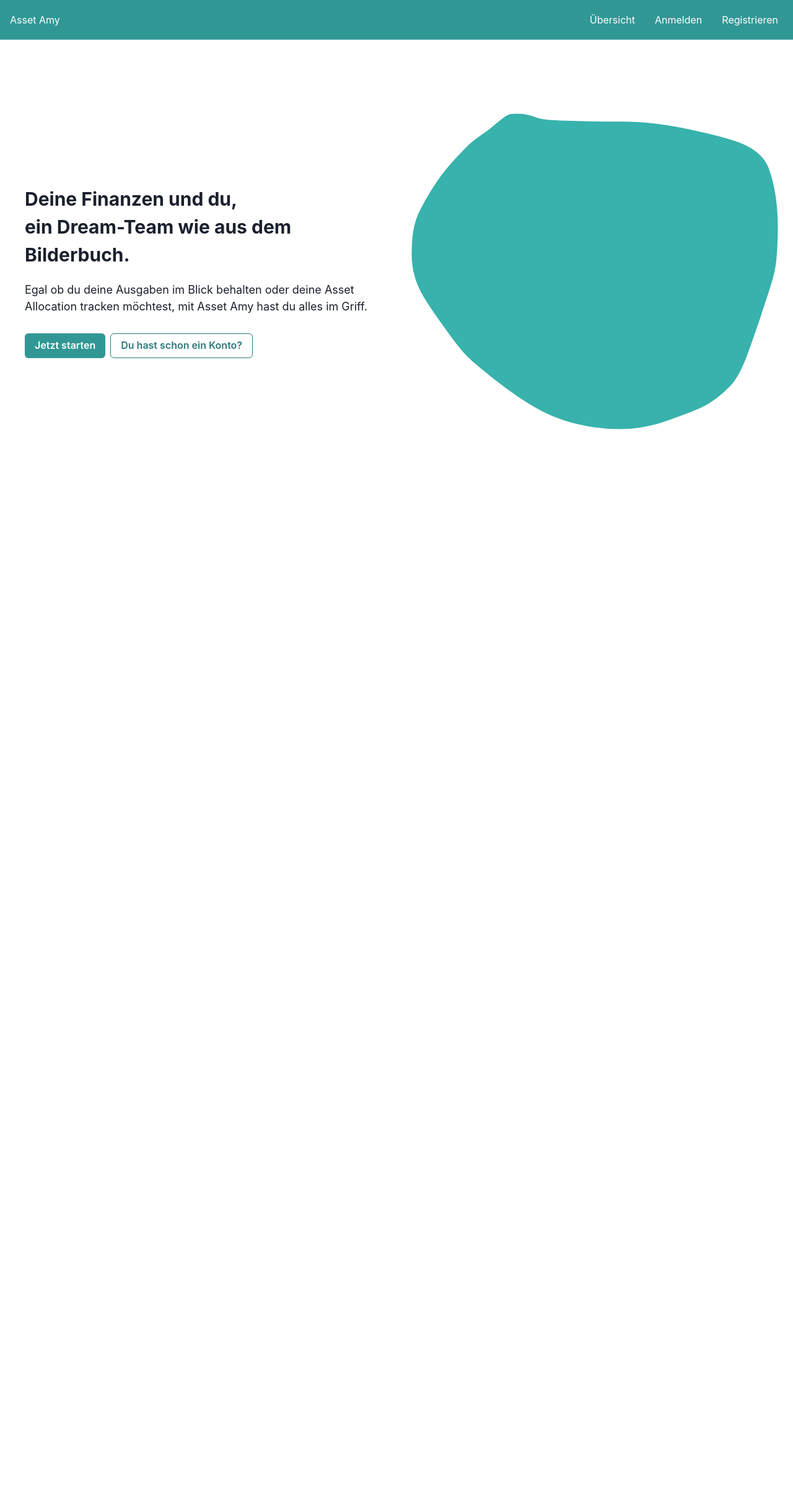
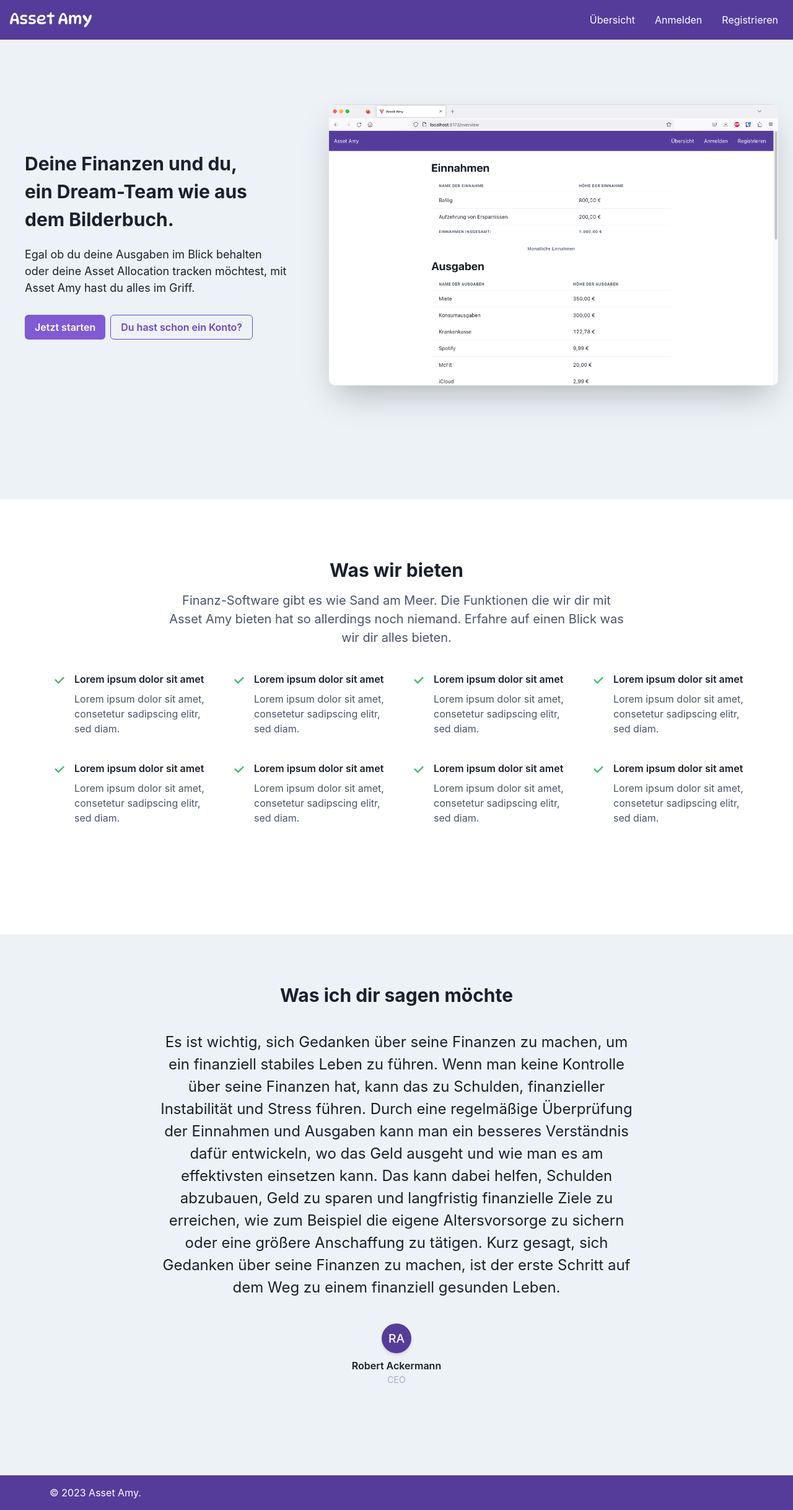
Before and after one commit to batzlov/asset-amy, a React (Vite) app in the folder frontend/: page / in a window 1280 px wide. Shown: the whole page at 62% size. Before the commit the page ends 812 px from the top, so only its background shows below. Built offline with nearby package versions, Linux system fonts and the light colour scheme.

Commit message:
working mainly on landing page

```diff
--- a/frontend/src/components/NavBar.tsx
+++ b/frontend/src/components/NavBar.tsx
@@ -4,6 +4,7 @@ import {
     Flex,
     HStack,
     IconButton,
+    Image,
     Link,
     Stack,
     useColorModeValue,
@@ -33,7 +34,7 @@ const NavLink = ({ children, to }: { children: ReactNode; to: string }) => (
         rounded={"md"}
         _hover={{
             textDecoration: "none",
-            bg: useColorModeValue("teal.300", "gray.700"),
+            bg: useColorModeValue("purple.600", "gray.700"),
         }}
         to={to}
     >
@@ -47,7 +48,7 @@ export default function NavBar() {
     return (
         <>
             <Box
-                bg={useColorModeValue("teal.500", "gray.900")}
+                bg={useColorModeValue("purple.700", "gray.900")}
                 px={4}
                 color="white"
             >
@@ -56,8 +57,13 @@ export default function NavBar() {
                     alignItems={"center"}
                     justifyContent={"space-between"}
                 >
-                    <HStack spacing={8} alignItems={"center"}>
-                        <Box>Asset Amy</Box>
+                    <HStack>
+                        <Image
+                            maxH="25px"
+                            objectFit="contain"
+                            src="/asset-amy-logo.png"
+                            alt="Asset Amy Logo"
+                        />
                     </HStack>
                     <HStack
                         as={"nav"}
@@ -75,6 +81,8 @@ export default function NavBar() {
                         icon={isOpen ? <CloseIcon /> : <HamburgerIcon />}
                         aria-label={"Open Menu"}
                         display={{ md: "none" }}
+                        _hover={{ bgColor: "purple.600" }}
+                        bg={useColorModeValue("purple.700", "gray.900")}
                         onClick={isOpen ? onClose : onOpen}
                     />
                 </Flex>
--- a/frontend/src/pages/Landing.tsx
+++ b/frontend/src/pages/Landing.tsx
@@ -1,21 +1,41 @@
+import { CheckIcon } from "@chakra-ui/icons";
 import {
+    Avatar,
+    Box,
     Button,
     Container,
     Grid,
     GridItem,
     Heading,
+    HStack,
+    Icon,
     Image,
+    SimpleGrid,
     Stack,
     Text,
+    useColorModeValue,
+    VStack,
 } from "@chakra-ui/react";
+
+const features = Array.apply(null, Array(8)).map(function (x, i) {
+    return {
+        id: i,
+        title: "Lorem ipsum dolor sit amet",
+        text: "Lorem ipsum dolor sit amet, consetetur sadipscing elitr, sed diam.",
+    };
+});
 
 export default function Landing() {
     return (
+        <>
             <Grid
                 as="main"
-            minHeight="90vh"
-            w="100vw"
-            templateColumns="repeat(6, 1fr)"
+                pt={20}
+                pb={40}
+                bgColor="gray.100"
+                templateColumns="repeat(10, 1fr)"
+                justifyContent="space-evenly"
+                display="flex"
             >
                 <GridItem
                     alignItems="center"
@@ -23,8 +43,8 @@ export default function Landing() {
                     justifyContent="center"
                     p={6}
                     colSpan={{
-                    base: 6,
-                    lg: 3,
+                        base: 10,
+                        lg: 4,
                     }}
                 >
                     <Container>
@@ -35,13 +55,13 @@ export default function Landing() {
                             ein Dream-Team wie aus dem Bilderbuch.
                         </Heading>
                         <Text mt="20px" fontSize="large">
-                        Egal ob du deine Ausgaben im Blick behalten oder deine
-                        Asset Allocation tracken möchtest, mit Asset Amy hast du
-                        alles im Griff.
+                            Egal ob du deine Ausgaben im Blick behalten oder
+                            deine Asset Allocation tracken möchtest, mit Asset
+                            Amy hast du alles im Griff.
                         </Text>
                         <Stack direction="row" mt="30px">
-                        <Button colorScheme="teal">Jetzt starten</Button>
-                        <Button variant="outline" colorScheme="teal">
+                            <Button colorScheme="purple">Jetzt starten</Button>
+                            <Button variant="outline" colorScheme="purple">
                                 Du hast schon ein Konto?
                             </Button>
                         </Stack>
@@ -49,21 +69,137 @@ export default function Landing() {
                 </GridItem>
                 <GridItem
                     alignItems="center"
-                display="flex"
-                justifyContent="center"
+                    justifyContent="start"
+                    display={{ base: "none", lg: "flex" }}
                     p={6}
                     colSpan={{
-                    base: 6,
-                    lg: 3,
+                        base: 10,
+                        lg: 5,
                     }}
                 >
                     <Image
-                    boxSize="700px"
-                    objectFit="contain"
-                    src="/imperfect-circle.svg"
-                    alt="Imperfect Circle"
+                        boxShadow="2xl"
+                        maxH="600px"
+                        borderRadius="10"
+                        objectFit="cover"
+                        src="/app-screenshot.png"
+                        alt="App Screenshot"
                     />
                 </GridItem>
             </Grid>
+
+            <Box p={4} mt={20} mb={40} as="section">
+                <Stack
+                    spacing={4}
+                    as={Container}
+                    maxW={"3xl"}
+                    textAlign={"center"}
+                >
+                    <Heading fontSize={"3xl"} as="h2">
+                        Was wir bieten
+                    </Heading>
+                    <Text color={"gray.600"} fontSize={"xl"}>
+                        Finanz-Software gibt es wie Sand am Meer. Die Funktionen
+                        die wir dir mit Asset Amy bieten hat so allerdings noch
+                        niemand. Erfahre auf einen Blick was wir dir alles
+                        bieten.
+                    </Text>
+                </Stack>
+
+                <Container maxW={"6xl"} mt={10}>
+                    <SimpleGrid
+                        columns={{ base: 1, md: 2, lg: 4 }}
+                        spacing={10}
+                    >
+                        {features.map((feature) => (
+                            <HStack key={feature.id} align={"top"}>
+                                <Box color={"green.400"} px={2}>
+                                    <Icon as={CheckIcon} />
+                                </Box>
+                                <VStack align={"start"}>
+                                    <Text fontWeight={600}>
+                                        {feature.title}
+                                    </Text>
+                                    <Text color={"gray.600"}>
+                                        {feature.text}
+                                    </Text>
+                                </VStack>
+                            </HStack>
+                        ))}
+                    </SimpleGrid>
+                </Container>
+            </Box>
+            <Box
+                p={4}
+                mt={20}
+                pb="20"
+                as="section"
+                bg={useColorModeValue("gray.100", "gray.800")}
+            >
+                <Stack
+                    py={16}
+                    px={8}
+                    spacing={{ base: 8, md: 10 }}
+                    align={"center"}
+                    direction={"column"}
+                >
+                    <Heading fontSize={"3xl"} as="h2">
+                        Was ich dir sagen möchte
+                    </Heading>
+                    <Text
+                        fontSize={{ base: "xl", md: "2xl" }}
+                        textAlign={"center"}
+                        maxW={"3xl"}
+                    >
+                        Es ist wichtig, sich Gedanken über seine Finanzen zu
+                        machen, um ein finanziell stabiles Leben zu führen. Wenn
+                        man keine Kontrolle über seine Finanzen hat, kann das zu
+                        Schulden, finanzieller Instabilität und Stress führen.
+                        Durch eine regelmäßige Überprüfung der Einnahmen und
+                        Ausgaben kann man ein besseres Verständnis dafür
+                        entwickeln, wo das Geld ausgeht und wie man es am
+                        effektivsten einsetzen kann. Das kann dabei helfen,
+                        Schulden abzubauen, Geld zu sparen und langfristig
+                        finanzielle Ziele zu erreichen, wie zum Beispiel die
+                        eigene Altersvorsorge zu sichern oder eine größere
+                        Anschaffung zu tätigen. Kurz gesagt, sich Gedanken über
+                        seine Finanzen zu machen, ist der erste Schritt auf dem
+                        Weg zu einem finanziell gesunden Leben.
+                    </Text>
+                    <Box textAlign={"center"}>
+                        <Avatar
+                            boxShadow="md"
+                            bg="purple.700"
+                            color="white"
+                            name={"Robert Ackermann"}
+                            mb={2}
+                        />
+
+                        <Text fontWeight={600}>Robert Ackermann</Text>
+                        <Text
+                            fontSize={"sm"}
+                            color={useColorModeValue("gray.400", "gray.400")}
+                        >
+                            CEO
+                        </Text>
+                    </Box>
+                </Stack>
+            </Box>
+
+            <Box
+                bg={useColorModeValue("purple.700", "gray.900")}
+                color={useColorModeValue("white", "white")}
+            >
+                <Container
+                    as={Stack}
+                    maxW={"6xl"}
+                    py={4}
+                    spacing={4}
+                    justify="center"
+                >
+                    <Text>© 2023 Asset Amy.</Text>
+                </Container>
+            </Box>
+        </>
     );
 }
```
Also changed, not shown: frontend/public/app-screenshot.png (added), frontend/public/asset-amy-logo.png (added). Lines whose indentation alone changed are shown as unchanged.
